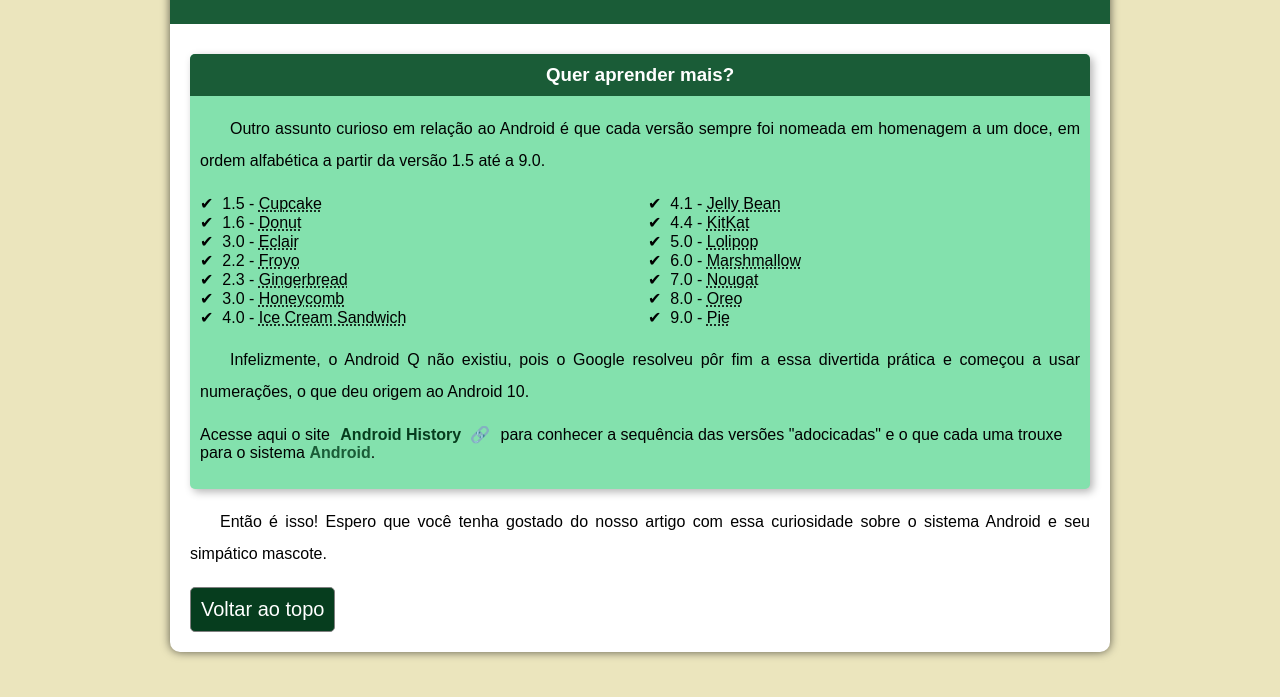
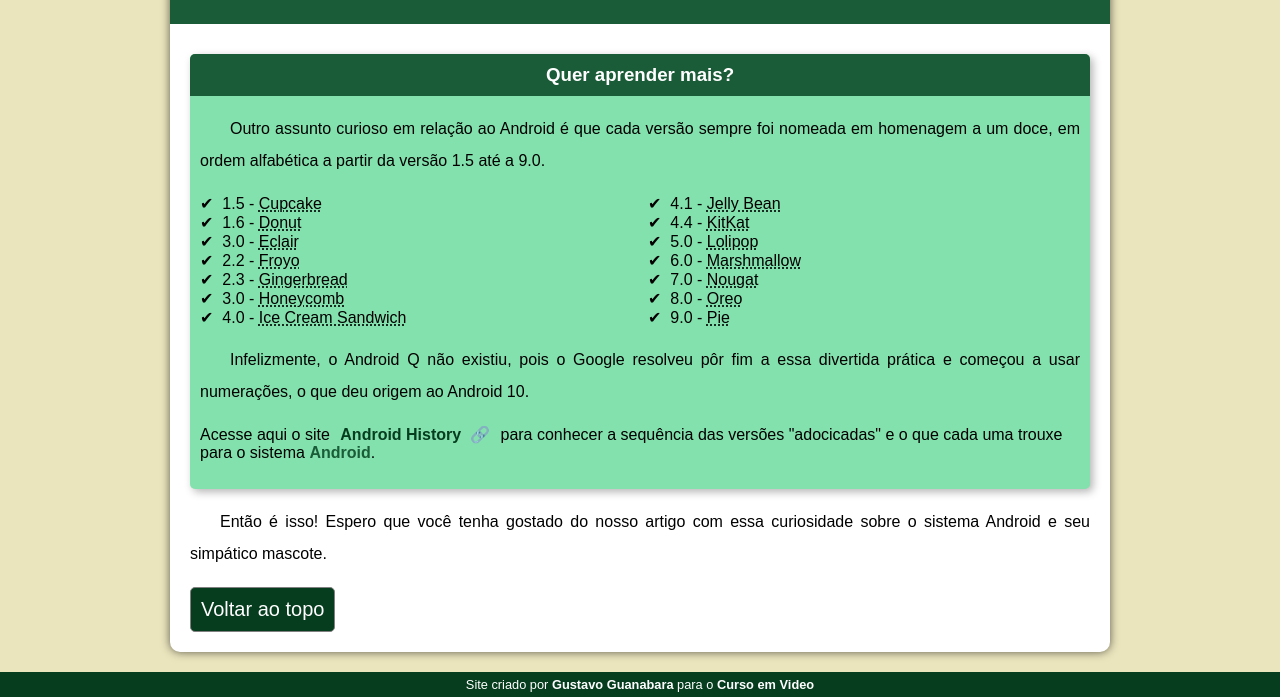
Before and after one commit to Gleydsonandrade/projeto-android, a plain HTML site: page index.html in a window 1280 px wide. Shown: the part 2367-3064 px from the top of the page. Before the commit the page ends 3039 px from the top, so only its background shows below. Drawn offline with Linux system fonts and the light colour scheme.

Commit message:
Update index.html

```diff
--- a/index.html
+++ b/index.html
@@ -93,7 +93,7 @@
 
     </main>
 
-
+    <footer>Site criado por <a href="https://gustavoguanabara.github.io/" target="_blank">Gustavo Guanabara</a> para o <a href="https://www.youtube.com/@CursoemVideo" target="_blank">Curso em Video</a></footer>
 
 
     <script src="app.js"></script>
```
